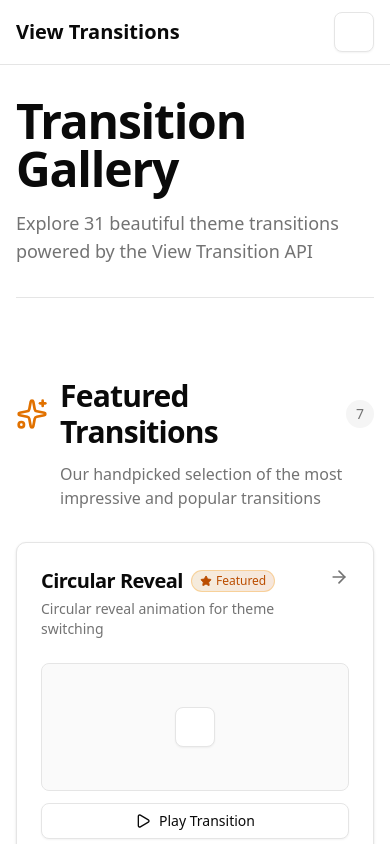
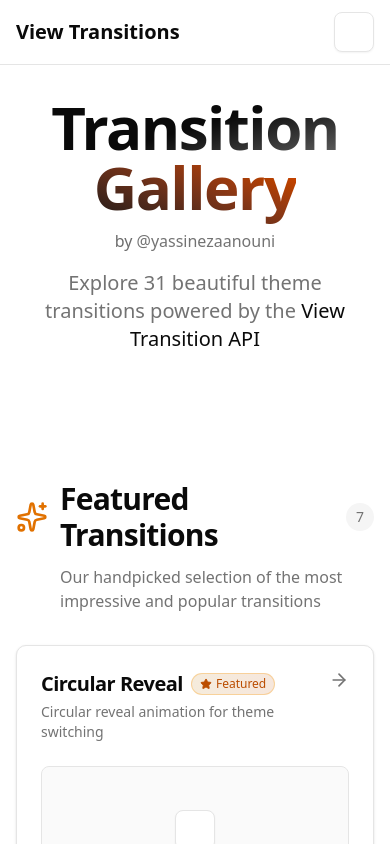
Before and after one commit to yassinezaanouni/themes-view-transitions, a Next.js app: page / in a window 390 px wide. Shown: the top 844 px of the page. Built offline with nearby package versions, Linux system fonts and the light colour scheme.

Commit message:
Add NotFound page and enhance layout with footer; update RootLayout to include a link in the header and adjust main structure for better responsiveness.

```diff
--- a/src/app/layout.tsx
+++ b/src/app/layout.tsx
@@ -2,6 +2,7 @@ import "./globals.css";
 
 import type { Metadata } from "next";
 import { Geist, Geist_Mono } from "next/font/google";
+import Link from "next/link";
 
 import { ThemeProvider } from "@/components/theme-provider";
 import { ThemeToggle } from "@/components/theme-toggle";
@@ -37,18 +38,33 @@ export default function RootLayout({
           enableSystem
           disableTransitionOnChange
         >
-          <div className="min-h-screen bg-background">
+          <div className="flex min-h-screen flex-col bg-background">
             <header className="sticky top-0 z-50 w-full border-b border-border bg-background/95 backdrop-blur supports-[backdrop-filter]:bg-background/60">
               <div className="container flex h-16 items-center justify-between">
-                <div className="flex items-center gap-2">
+                <Link href="/" className="flex items-center gap-2">
                   <h1 className="text-xl font-bold">View Transitions</h1>
-                </div>
+                </Link>
                 <ThemeToggle />
               </div>
             </header>
-            <main className="container py-8">
+            <main className="container flex-1 py-8">
               {children}
             </main>
+            <footer className="border-t border-border">
+              <div className="container flex h-16 items-center justify-center gap-1">
+                <p className="text-sm text-muted-foreground">
+                  Built with View Transitions API by
+                </p>
+                <a
+                  href="https://x.com/YassineZaanouni"
+                  target="_blank"
+                  rel="noreferrer"
+                  className="text-sm text-foreground hover:underline"
+                >
+                  @yassinezaanouni
+                </a>
+              </div>
+            </footer>
           </div>
         </ThemeProvider>
       </body>
--- /dev/null
+++ b/src/app/not-found.tsx
@@ -0,0 +1,32 @@
+import Link from 'next/link';
+import { ArrowLeft } from 'lucide-react';
+
+import { Button } from '@/components/ui/button';
+
+export default function NotFound() {
+  return (
+    <div className="flex min-h-[70vh] flex-col items-center justify-center space-y-8 text-center">
+      <div className="space-y-4">
+        <div className="relative">
+          <h1 className="text-9xl font-bold tracking-tight bg-gradient-to-br from-foreground to-muted-foreground bg-clip-text text-transparent">
+            404
+          </h1>
+          <div className="absolute inset-0 blur-3xl bg-chart-1/20 -z-10" />
+        </div>
+        <div className="space-y-2">
+          <h2 className="text-3xl font-semibold">Page Not Found</h2>
+          <p className="text-muted-foreground max-w-md mx-auto text-lg">
+            The page you're looking for doesn't exist or has been moved.
+          </p>
+        </div>
+      </div>
+
+      <Button asChild size="lg">
+        <Link href="/" className="gap-2">
+          <ArrowLeft className="h-4 w-4" />
+          Back to Home
+        </Link>
+      </Button>
+    </div>
+  );
+}
--- a/src/app/page.tsx
+++ b/src/app/page.tsx
@@ -79,14 +79,42 @@ export default function Home() {
   return (
     <div className="space-y-20">
       {/* Header */}
-      <header className="space-y-4 border-b pb-8">
-        <h1 className="text-5xl font-bold tracking-tight md:text-6xl">
-          Transition Gallery
-        </h1>
-        <p className="text-muted-foreground max-w-2xl text-lg md:text-xl">
-          Explore {transitions.length} beautiful theme transitions powered by
-          the View Transition API
-        </p>
+      <header className="relative mx-auto max-w-4xl space-y-6 pb-12 text-center">
+        <div className="from-primary/5 to-chart-1/5 pointer-events-none absolute inset-0 -z-10 rounded-3xl bg-linear-to-br via-transparent" />
+
+        <div className="relative space-y-4">
+          <div className="space-y-3">
+            <h1 className="text-6xl font-bold tracking-tight md:text-7xl lg:text-8xl">
+              <span className="from-foreground via-foreground to-muted-foreground bg-linear-to-br bg-clip-text text-transparent">
+                Transition{' '}
+              </span>
+              <span className="from-primary to-chart-1 bg-linear-to-tr bg-clip-text text-transparent">
+                Gallery
+              </span>
+            </h1>
+            <a
+              href="https://x.com/YassineZaanouni"
+              target="_blank"
+              rel="noreferrer"
+              className="text-muted-foreground hover:text-foreground inline-flex items-center gap-1 text-base transition-colors"
+            >
+              <span className="text-foreground/60">by</span>
+              <span className="font-medium">@yassinezaanouni</span>
+            </a>
+          </div>
+          <p className="text-muted-foreground mx-auto max-w-2xl text-xl font-light md:text-2xl">
+            Explore {transitions.length} beautiful theme transitions powered by
+            the <br className="hidden md:block" />
+            <a
+              href="https://developer.chrome.com/docs/web-platform/view-transitions/"
+              target="_blank"
+              rel="noreferrer"
+              className="text-foreground font-medium hover:underline"
+            >
+              View Transition API
+            </a>
+          </p>
+        </div>
       </header>
 
       {/* Featured Section */}
--- a/src/components/transition-detail.tsx
+++ b/src/components/transition-detail.tsx
@@ -37,20 +37,19 @@ export function TransitionDetail({
 
   return (
     <div className="space-y-8">
-      {/* Back Button */}
-      <Link href="/">
-        <Button variant="ghost" className="gap-2">
-          <ArrowLeft className="h-4 w-4" />
-          Back to all transitions
-        </Button>
-      </Link>
-
       {/* Header */}
       <div className="space-y-2">
         <div className="flex items-start justify-between gap-4">
-          <h1 className="text-4xl font-bold tracking-tight">
-            {transition.title}
-          </h1>
+          <div className="flex items-center gap-3">
+            <Link href="/">
+              <Button variant="ghost" size="icon">
+                <ArrowLeft className="h-4 w-4" />
+              </Button>
+            </Link>
+            <h1 className="text-4xl font-bold tracking-tight">
+              {transition.title}
+            </h1>
+          </div>
           <Button asChild variant="outline">
             <a
               href="https://developer.chrome.com/docs/web-platform/view-transitions/"
```
